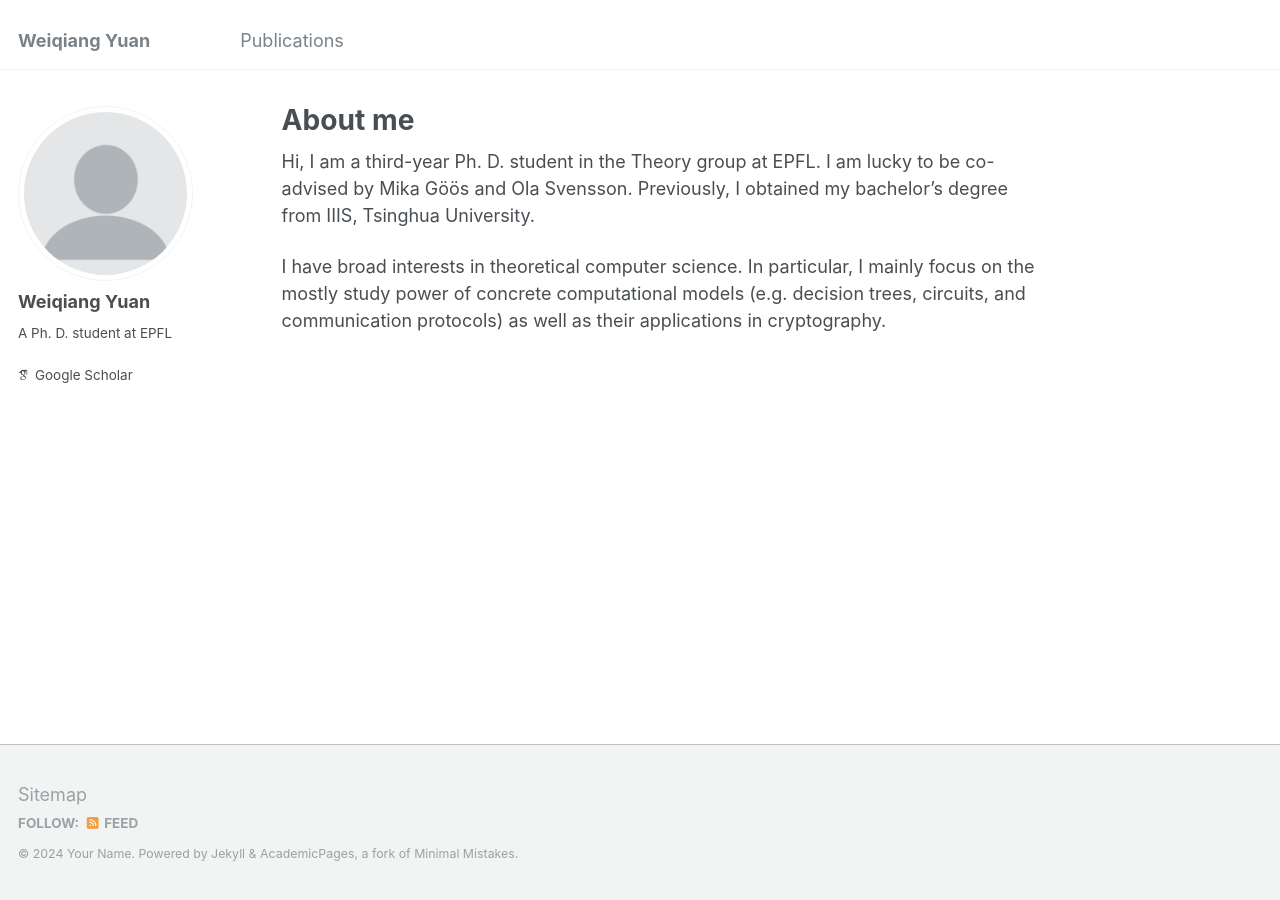
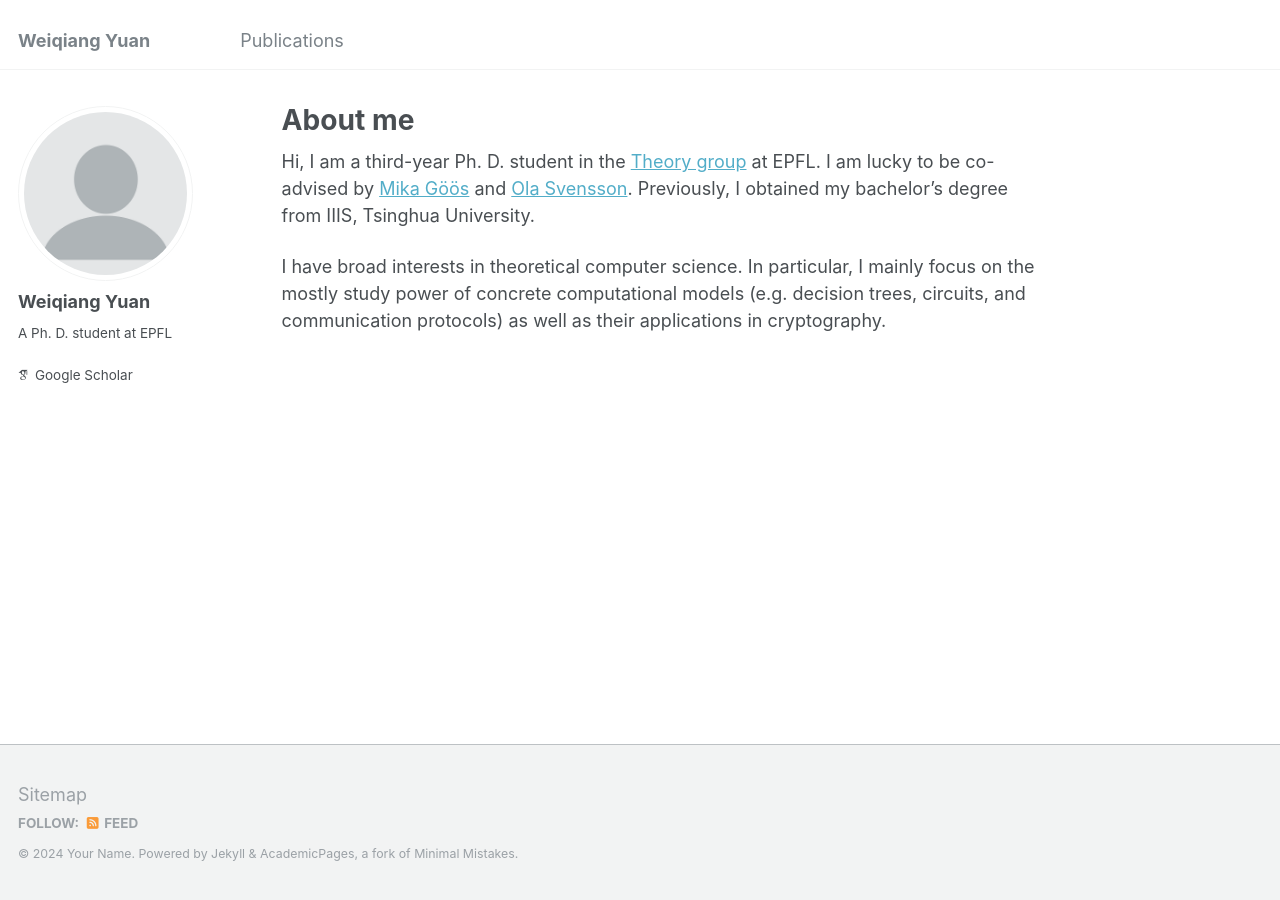
Before and after one commit to wwwaltzzz/wwwaltzzz.github.io, a Jekyll site: the page built from _pages/about.md, in a window 1280 px wide. Built offline with Jekyll 4.4.1, drawn with Linux system fonts in a browser that asks for light colours; some web fonts are replaced; part of the change alters nothing that is shown.

```diff
--- a/_pages/about.md
+++ b/_pages/about.md
@@ -7,7 +7,7 @@ redirect_from:
   - /about.html
 ---
 
-Hi, I am a third-year Ph. D. student in the Theory group at EPFL. I am lucky to be co-advised by Mika Göös and Ola Svensson.
+Hi, I am a third-year Ph. D. student in the [Theory group](https://theory.epfl.ch/) at EPFL. I am lucky to be co-advised by [Mika Göös](https://ic-people.epfl.ch/~goos/) and [Ola Svensson](https://theory.epfl.ch/osven/).
 Previously, I obtained my bachelor's degree from IIIS, Tsinghua University.
 
 I have broad interests in theoretical computer science. In particular, I mainly focus on the mostly study power of concrete computational models (e.g. decision trees, circuits, and communication protocols) as well as their applications in cryptography.
```
